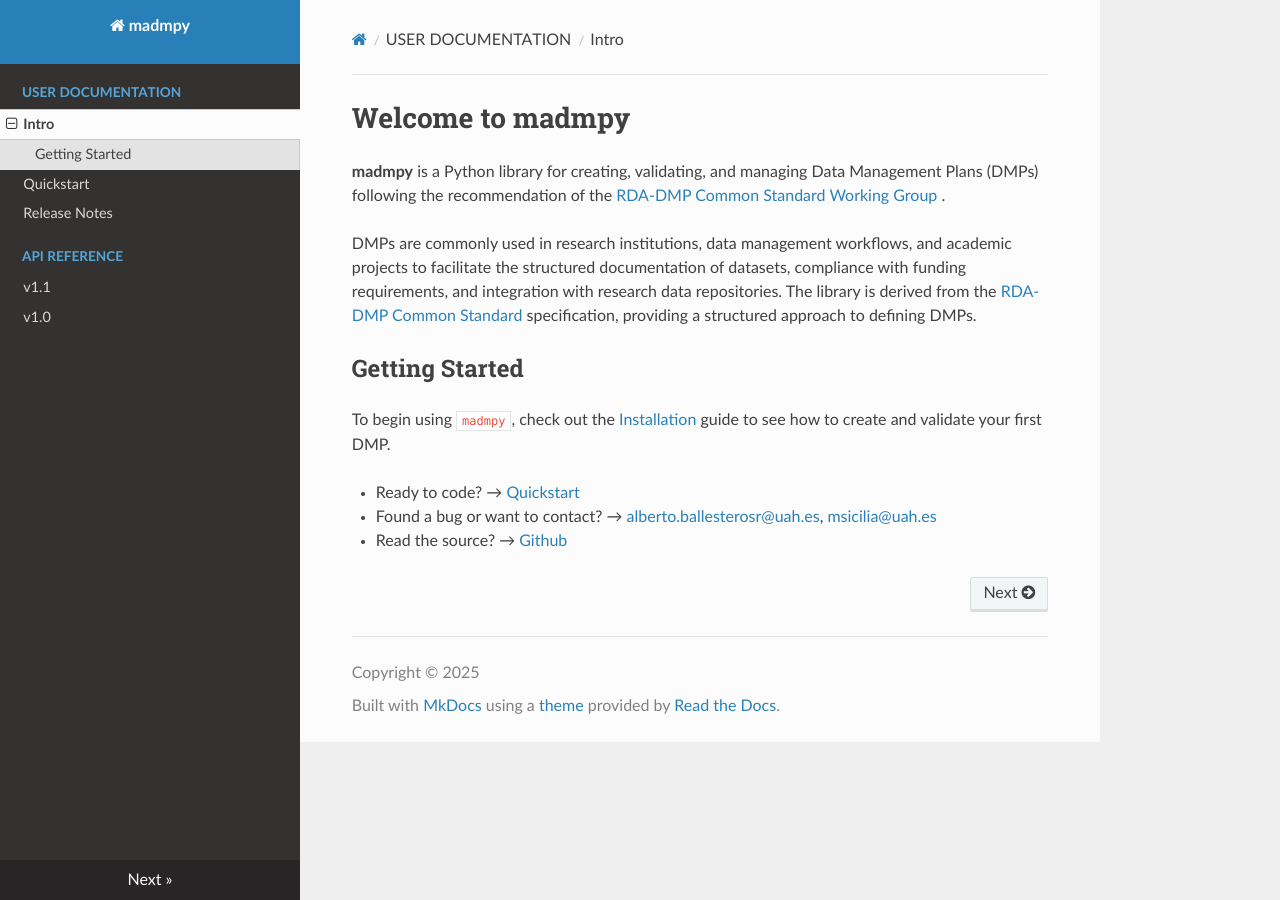
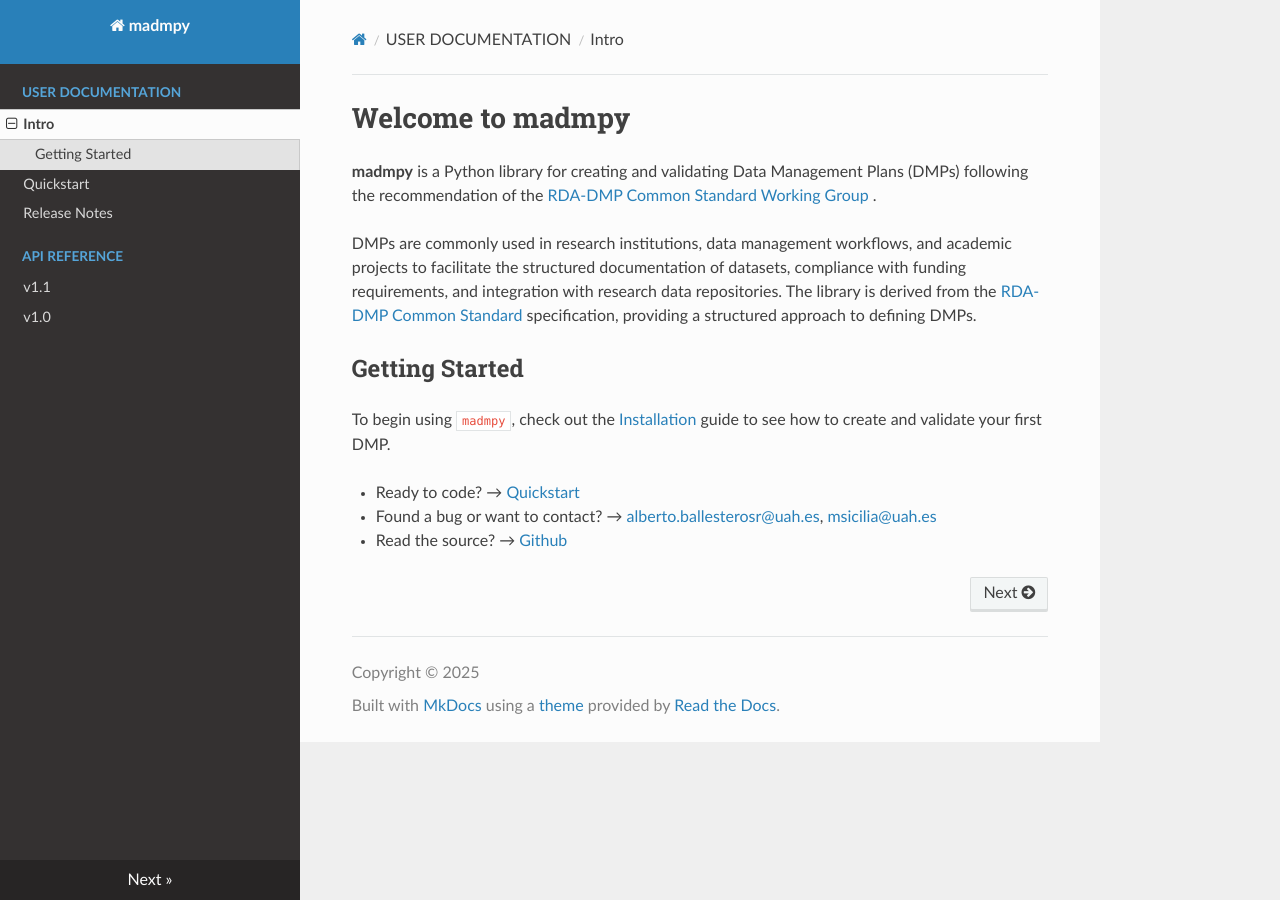
Before and after one commit to msicilia/madmpy, an MkDocs documentation site: the page built from docs/index.md, in a window 1280 px wide. Built offline with MkDocs 1.6.1, drawn with Linux system fonts in a browser that asks for light colours; nearby versions of some CDN libraries.

Commit message:
initial release

```diff
--- a/docs/index.md
+++ b/docs/index.md
@@ -1,6 +1,6 @@
 # Welcome to madmpy
 
-**madmpy** is a Python library for creating, validating, and managing Data Management Plans (DMPs) following the recommendation of the  [RDA-DMP Common Standard Working Group](https://www.rd-alliance.org/groups/dmp-common-standards-wg/outputs/?output=94576) .
+**madmpy** is a Python library for creating and validating Data Management Plans (DMPs) following the recommendation of the  [RDA-DMP Common Standard Working Group](https://www.rd-alliance.org/groups/dmp-common-standards-wg/outputs/?output=94576) .
 
 DMPs are commonly used in research institutions, data management workflows, and academic projects to facilitate the structured documentation of datasets, compliance with funding requirements, and integration with research data repositories. The library is derived from the [RDA-DMP Common Standard](https://github.com/RDA-DMP-Common/RDA-DMP-Common-Standard) specification, providing a structured approach to defining DMPs.
 
```
Also changed, not shown: docs/quickstart.md (+1 -1 lines).
